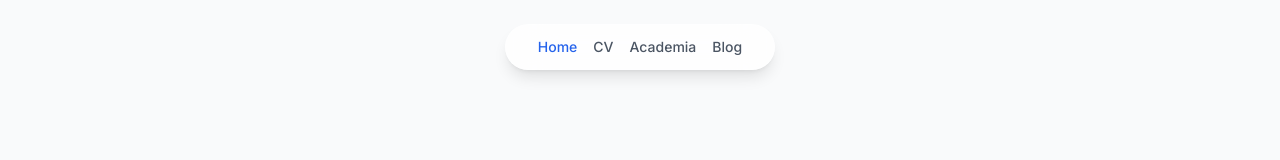
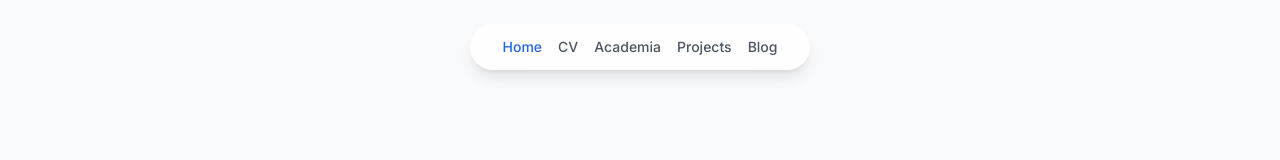
Before and after one commit to barbininiccolo/barbininiccolo.github.io, a SvelteKit app: page / in a window 1280 px wide. Shown: the top 160 px of the page. Built offline with nearby package versions, Linux system fonts and the light colour scheme.

Commit message:
Added: Projects reference

```diff
--- a/src/routes/+layout.svelte
+++ b/src/routes/+layout.svelte
@@ -12,6 +12,7 @@
         <a href="/" class="text-sm font-medium hover:text-blue-600 dark:hover:text-blue-400 transition-colors {$page.url.pathname === '/' ? 'text-blue-600 dark:text-blue-400' : 'text-gray-600 dark:text-gray-300'}">Home</a>
         <a href="/cv" class="text-sm font-medium hover:text-blue-600 dark:hover:text-blue-400 transition-colors {$page.url.pathname === '/cv' ? 'text-blue-600 dark:text-blue-400' : 'text-gray-600 dark:text-gray-300'}">CV</a>
         <a href="/academia" class="text-sm font-medium hover:text-blue-600 dark:hover:text-blue-400 transition-colors {$page.url.pathname === '/academia' ? 'text-blue-600 dark:text-blue-400' : 'text-gray-600 dark:text-gray-300'}">Academia</a>
+        <a href="/projects" class="text-sm font-medium hover:text-blue-600 dark:hover:text-blue-400 transition-colors {$page.url.pathname === '/projects' ? 'text-blue-600 dark:text-blue-400' : 'text-gray-600 dark:text-gray-300'}">Projects</a>
         <a href="/blog" class="text-sm font-medium hover:text-blue-600 dark:hover:text-blue-400 transition-colors {$page.url.pathname === '/blog' ? 'text-blue-600 dark:text-blue-400' : 'text-gray-600 dark:text-gray-300'}">Blog</a>
       </div>
     </div>
```
